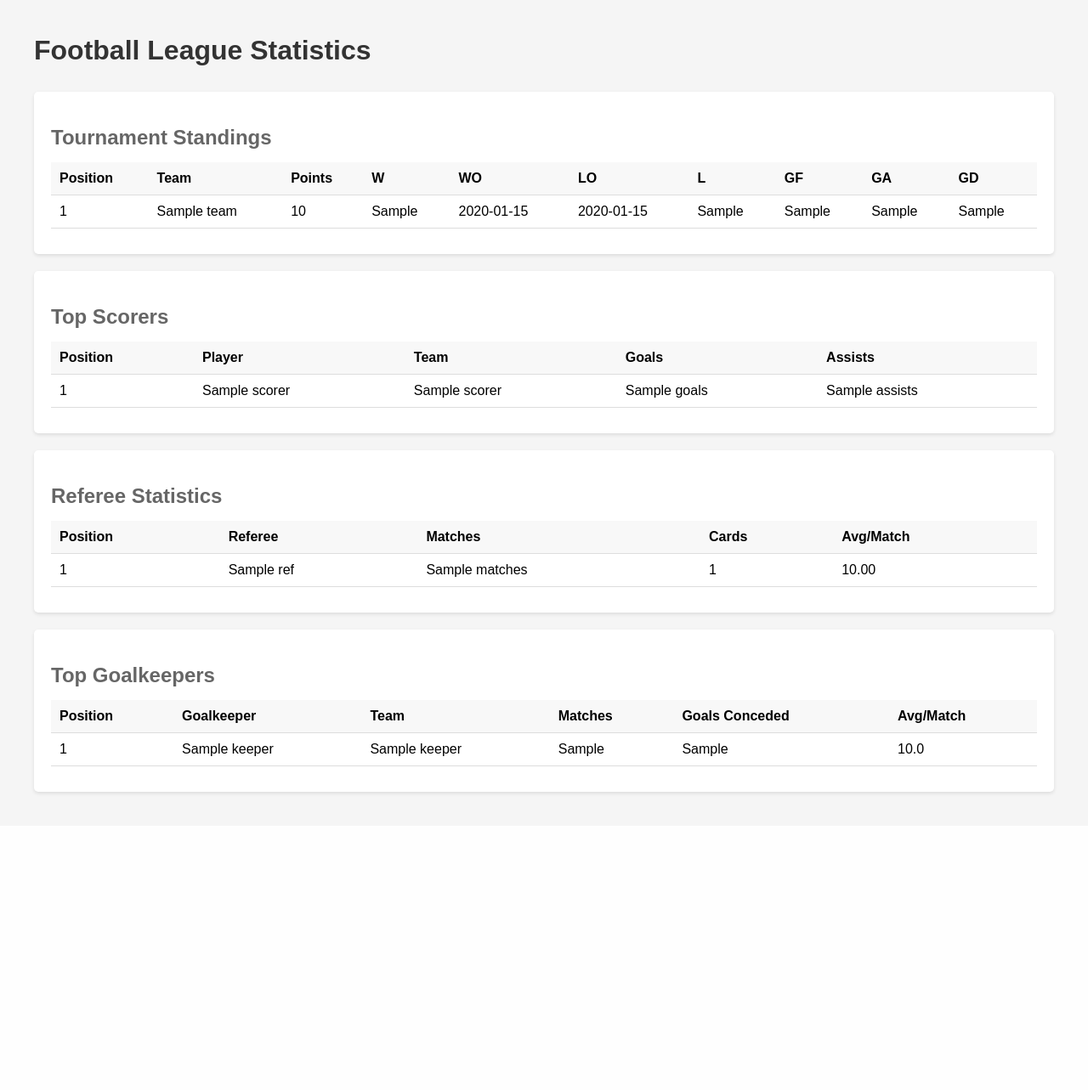
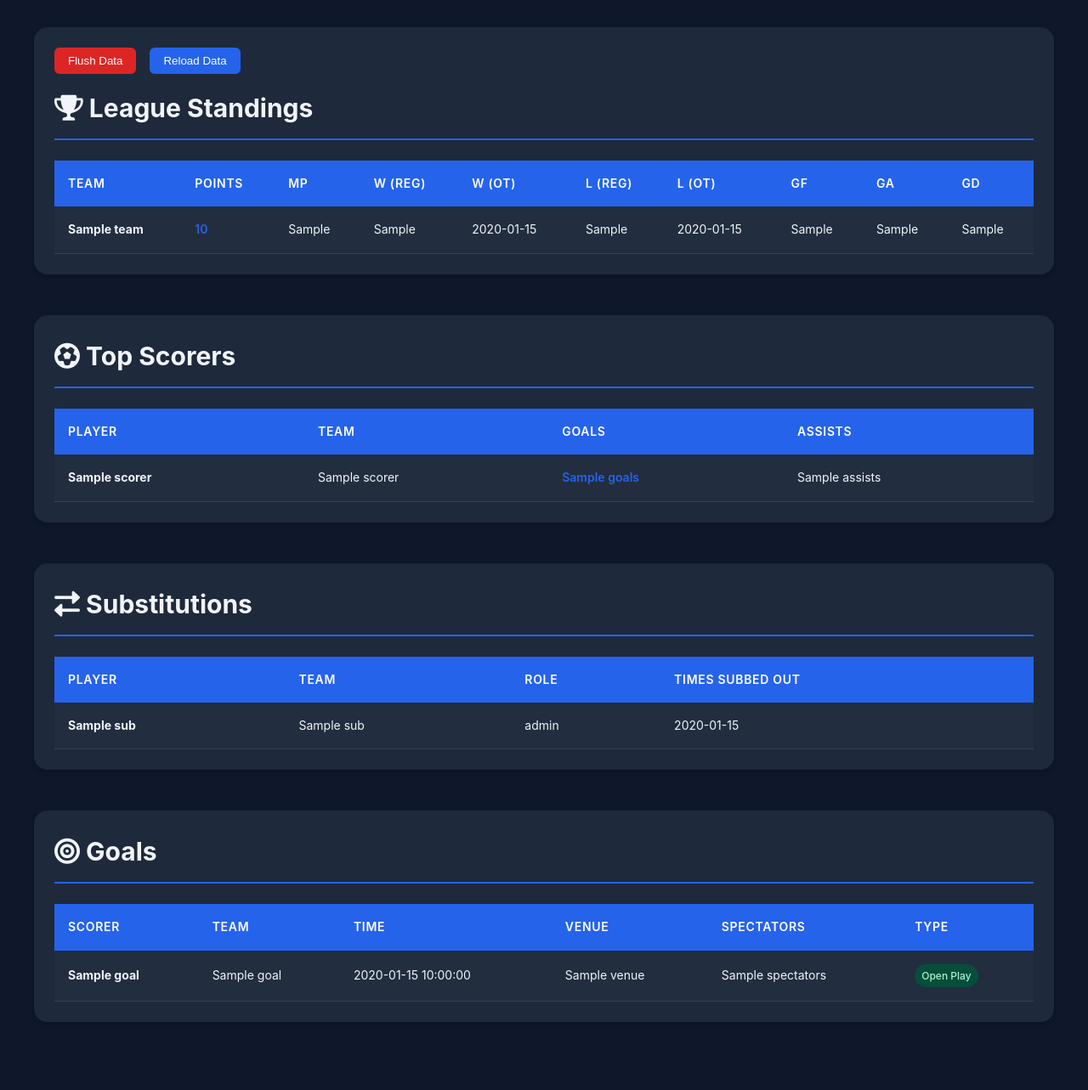
Before and after one commit to AprilisMaijs/football_stats, a Flask app: template src/interface/templates/index.html in a window 1280 px wide. Shown: the whole page at 85% size. Before the commit the page ends 936 px from the top, so only its background shows below. Run offline with Flask 3, Linux system fonts and the light colour scheme; the template is opened without the code that fills it: most values are stand-ins (such as "Sample title", 1, 10 or a date in 2020).

Commit message:
interface improvements, db flush, new calculators

```diff
--- a/src/database/models.py
+++ b/src/database/models.py
@@ -1,4 +1,4 @@
-from sqlalchemy import Column, Integer, String, Float, ForeignKey, DateTime, Boolean, Table
+from sqlalchemy import Column, Integer, String, ForeignKey, DateTime, Boolean
 from sqlalchemy.ext.declarative import declarative_base
 from sqlalchemy.orm import relationship
 
@@ -58,6 +58,7 @@
     referee = relationship("Referee", back_populates="match_referees")
 
 
+# noinspection PyTypeChecker
 class Match(Base):
     __tablename__ = 'matches'
 
@@ -92,6 +93,7 @@
     # Relationships
     match = relationship("Match", back_populates="goals")
     team = relationship("Team", back_populates="goals")
+    # noinspection PyTypeChecker
     scorer = relationship("Player", foreign_keys=[scorer_id], back_populates="goals_scored")
     assist1 = relationship("Player", foreign_keys=[assist1_id], back_populates="first_assists")
     assist2 = relationship("Player", foreign_keys=[assist2_id], back_populates="second_assists")
--- a/src/initialize.py
+++ b/src/initialize.py
@@ -1,5 +1,5 @@
 import os
-from database.database import init_db, SessionLocal, engine
+from database.database import SessionLocal, engine
 from database.models import Base
 from parsers.json_parser import MatchParser
 
--- a/src/interface/app.py
+++ b/src/interface/app.py
@@ -1,28 +1,49 @@
-from flask import Flask, render_template
-from src.database.database import SessionLocal
+from flask import Flask, render_template, jsonify
+from src.database.database import SessionLocal, init_db, engine
+from src.database.models import Base
 from src.statistics.standings_calculator import StandingsCalculator
 from src.statistics.scorers_calculator import TopScorersCalculator
+from src.statistics.substitutions_calculator import SubstitutionCalculator
+from src.statistics.popular_goals_calculator import PopularGoalsCalculator
+from src.initialize import initialize_database
 
 app = Flask(__name__)
-
 
 @app.route('/')
 def index():
     db = SessionLocal()
     try:
-        # Get all statistics
         standings_calc = StandingsCalculator(db)
         scorers_calc = TopScorersCalculator(db)
+        substitutions_calc = SubstitutionCalculator(db)
+        popular_goals_calc = PopularGoalsCalculator(db)
 
         data = {
             'standings': standings_calc.calculate_standings(),
-            'scorers': scorers_calc.calculate_top_scorers()
+            'scorers': scorers_calc.calculate_top_scorers(),
+            'substitutions': substitutions_calc.calculate_substitution_stats(),
+            'goals': popular_goals_calc.calculate_popular_goals()
         }
-
         return render_template('index.html', data=data)
     finally:
         db.close()
 
+@app.route('/api/flush', methods=['POST'])
+def flush_data():
+    try:
+        Base.metadata.drop_all(bind=engine)
+        init_db()
+        return jsonify({"status": "success", "message": "Database flushed successfully"})
+    except Exception as e:
+        return jsonify({"status": "error", "message": str(e)}), 500
+
+@app.route('/api/reload', methods=['POST'])
+def reload_data():
+    try:
+        initialize_database()
+        return jsonify({"status": "success", "message": "Data reloaded successfully"})
+    except Exception as e:
+        return jsonify({"status": "error", "message": str(e)}), 500
 
 if __name__ == '__main__':
     app.run(debug=True)
--- a/src/interface/templates/index.html
+++ b/src/interface/templates/index.html
@@ -1,13 +1,33 @@
 <!DOCTYPE html>
-<html>
+<html lang="en">
 <head>
-    <title>Football League Statistics</title>
+    <meta charset="UTF-8">
+    <meta name="viewport" content="width=device-width, initial-scale=1.0">
+    <title>Football Statistics</title>
+    <link rel="stylesheet" href="https://cdnjs.cloudflare.com/ajax/libs/font-awesome/6.0.0/css/all.min.css">
     <style>
+        :root {
+            --primary-color: #2563eb;
+            --secondary-color: #1e40af;
+            --background-dark: #0f172a;
+            --card-bg: #1e293b;
+            --hover-bg: #334155;
+            --text-primary: #f1f5f9;
+            --text-secondary: #94a3b8;
+        }
+
+        * {
+            box-sizing: border-box;
+            margin: 0;
+            padding: 0;
+        }
+
         body {
-            font-family: Arial, sans-serif;
-            margin: 0;
-            padding: 20px;
-            background-color: #f5f5f5;
+            font-family: 'Inter', system-ui, -apple-system, sans-serif;
+            background-color: var(--background-dark);
+            color: var(--text-primary);
+            line-height: 1.6;
+            padding: 2rem;
         }
 
         .container {
@@ -16,86 +36,171 @@
         }
 
         .section {
-            background-color: white;
-            padding: 20px;
-            margin-bottom: 20px;
-            border-radius: 5px;
-            box-shadow: 0 2px 4px rgba(0,0,0,0.1);
+            margin-bottom: 3rem;
+            background: var(--card-bg);
+            border-radius: 1rem;
+            padding: 1.5rem;
+            box-shadow: 0 4px 6px -1px rgba(0, 0, 0, 0.1), 0 2px 4px -1px rgba(0, 0, 0, 0.06);
         }
 
         h1 {
-            color: #333;
-            margin-bottom: 30px;
+            font-size: 1.875rem;
+            color: var(--text-primary);
+            margin-bottom: 1.5rem;
+            padding-bottom: 0.75rem;
+            border-bottom: 2px solid var(--primary-color);
         }
 
-        h2 {
-            color: #666;
-            margin-bottom: 15px;
+        .table-container {
+            overflow-x: auto;
         }
 
         table {
             width: 100%;
             border-collapse: collapse;
-            margin-bottom: 10px;
+            font-size: 0.875rem;
+        }
+
+        th {
+            background: var(--primary-color);
+            color: white;
+            font-weight: 600;
+            text-transform: uppercase;
+            letter-spacing: 0.05em;
+            padding: 1rem;
+            text-align: left;
+        }
+
+        td {
+            padding: 1rem;
+            border-bottom: 1px solid var(--hover-bg);
+        }
+
+        tr:nth-child(even) {
+            background: rgba(255, 255, 255, 0.02);
+        }
+
+        tr:hover {
+            background: var(--hover-bg);
+            transition: background-color 0.2s ease;
+        }
+
+        .stat-value {
+            font-weight: 600;
+            color: var(--primary-color);
+        }
+
+        .badge {
+            display: inline-block;
+            padding: 0.25rem 0.5rem;
+            border-radius: 9999px;
+            font-size: 0.75rem;
+            font-weight: 500;
+        }
+
+        .badge-success {
+            background: #064e3b;
+            color: #a7f3d0;
+        }
+
+        .badge-danger {
+            background: #7f1d1d;
+            color: #fecaca;
+        }
+
+        .btn-primary, .btn-danger {
+            padding: 0.5rem 1rem;
+            border-radius: 0.375rem;
+            font-weight: 500;
+            cursor: pointer;
+            border: none;
+            transition: all 0.2s;
+        }
+
+        .btn-primary {
+            background: var(--primary-color);
+            color: white;
+        }
+
+        .btn-danger {
+            background: #dc2626;
+            color: white;
+        }
+
+        .btn-primary:hover {
+            background: var(--secondary-color);
+        }
+
+        .btn-danger:hover {
+            background: #b91c1c;
+        }
+
+        @media (max-width: 768px) {
+            body {
+                padding: 1rem;
+            }
+
+            .section {
+                padding: 1rem;
+                margin-bottom: 2rem;
+            }
+
+            h1 {
+                font-size: 1.5rem;
             }
 
             th, td {
-            padding: 10px;
-            text-align: left;
-            border-bottom: 1px solid #ddd;
+                padding: 0.75rem;
+                font-size: 0.75rem;
             }
-
-        th {
-            background-color: #f8f8f8;
-            font-weight: bold;
-        }
-
-        tr:hover {
-            background-color: #f5f5f5;
         }
     </style>
 </head>
 <body>
     <div class="container">
-        <h1>Football League Statistics</h1>
-
         <div class="section">
-            <h2>Tournament Standings</h2>
+            <div style="display: flex; gap: 1rem; margin-bottom: 1rem;">
+                <button onclick="flushData()" class="btn-danger">Flush Data</button>
+                <button onclick="reloadData()" class="btn-primary">Reload Data</button>
+            </div>
+            <h1><i class="fas fa-trophy"></i> League Standings</h1>
+            <div class="table-container">
                 <table>
                     <tr>
-                    <th>Position</th>
                         <th>Team</th>
                         <th>Points</th>
-                    <th>W</th>
-                    <th>WO</th>
-                    <th>LO</th>
-                    <th>L</th>
+                        <th>MP</th>
+                        <th>W (Reg)</th>
+                        <th>W (OT)</th>
+                        <th>L (Reg)</th>
+                        <th>L (OT)</th>
                         <th>GF</th>
                         <th>GA</th>
                         <th>GD</th>
                     </tr>
                     {% for team in data.standings %}
                     <tr>
-                    <td>{{ loop.index }}</td>
-                    <td>{{ team.team_name }}</td>
-                    <td>{{ team.points }}</td>
+                        <td><strong>{{ team.team_name }}</strong></td>
+                        <td class="stat-value">{{ team.points }}</td>
+                        <td>{{ team.matches_played }}</td>
                         <td>{{ team.wins_regular }}</td>
                         <td>{{ team.wins_overtime }}</td>
+                        <td>{{ team.losses_regular }}</td>
                         <td>{{ team.losses_overtime }}</td>
-                    <td>{{ team.losses_regular }}</td>
                         <td>{{ team.goals_for }}</td>
                         <td>{{ team.goals_against }}</td>
-                    <td>{{ team.goal_difference }}</td>
+                        <td class="{{ 'stat-value' if team.goal_difference > 0 else '' }}">{{ team.goal_difference }}</td>
                     </tr>
                     {% endfor %}
                 </table>
             </div>
+        </div>
 
         <div class="section">
-            <h2>Top Scorers</h2>
+            <h1><i class="fas fa-futbol"></i> Top Scorers</h1>
+            <div class="table-container">
                 <table>
                     <tr>
-                    <th>Position</th>
                         <th>Player</th>
                         <th>Team</th>
                         <th>Goals</th>
@@ -103,61 +208,98 @@
                     </tr>
                     {% for scorer in data.scorers %}
                     <tr>
-                    <td>{{ loop.index }}</td>
-                    <td>{{ scorer.player_name }}</td>
+                        <td><strong>{{ scorer.player_name }}</strong></td>
                         <td>{{ scorer.team_name }}</td>
-                    <td>{{ scorer.goals }}</td>
+                        <td class="stat-value">{{ scorer.goals }}</td>
                         <td>{{ scorer.assists }}</td>
                     </tr>
                     {% endfor %}
                 </table>
             </div>
-
-        <div class="section">
-            <h2>Referee Statistics</h2>
-            <table>
-                <tr>
-                    <th>Position</th>
-                    <th>Referee</th>
-                    <th>Matches</th>
-                    <th>Cards</th>
-                    <th>Avg/Match</th>
-                </tr>
-                {% for ref in data.referees %}
-                <tr>
-                    <td>{{ loop.index }}</td>
-                    <td>{{ ref.referee_name }}</td>
-                    <td>{{ ref.matches }}</td>
-                    <td>{{ ref.total_cards }}</td>
-                    <td>{{ "%.2f"|format(ref.avg_cards_per_match) }}</td>
-                </tr>
-                {% endfor %}
-            </table>
         </div>
 
         <div class="section">
-            <h2>Top Goalkeepers</h2>
+            <h1><i class="fas fa-exchange-alt"></i> Substitutions</h1>
+            <div class="table-container">
                 <table>
                     <tr>
-                    <th>Position</th>
-                    <th>Goalkeeper</th>
+                        <th>Player</th>
                         <th>Team</th>
-                    <th>Matches</th>
-                    <th>Goals Conceded</th>
-                    <th>Avg/Match</th>
+                        <th>Role</th>
+                        <th>Times Subbed Out</th>
                     </tr>
-                {% for keeper in data.keepers %}
+                    {% for sub in data.substitutions %}
                     <tr>
-                    <td>{{ loop.index }}</td>
-                    <td>{{ keeper.keeper_name }}</td>
-                    <td>{{ keeper.team_name }}</td>
-                    <td>{{ keeper.matches_played }}</td>
-                    <td>{{ keeper.goals_conceded }}</td>
-                    <td>{{ "%.1f"|format(keeper.avg_goals_conceded) }}</td>
+                        <td><strong>{{ sub.player_name }}</strong></td>
+                        <td>{{ sub.team_name }}</td>
+                        <td>{{ sub.role }}</td>
+                        <td>{{ sub.times_subbed_out }}</td>
                     </tr>
                     {% endfor %}
                 </table>
             </div>
         </div>
+
+        <div class="section">
+            <h1><i class="fas fa-bullseye"></i> Goals</h1>
+            <div class="table-container">
+                <table>
+                    <tr>
+                        <th>Scorer</th>
+                        <th>Team</th>
+                        <th>Time</th>
+                        <th>Venue</th>
+                        <th>Spectators</th>
+                        <th>Type</th>
+                    </tr>
+                    {% for goal in data.goals %}
+                    <tr>
+                        <td><strong>{{ goal.scorer_name }}</strong></td>
+                        <td>{{ goal.team_name }}</td>
+                        <td>{{ goal.time }}</td>
+                        <td>{{ goal.venue }}</td>
+                        <td>{{ goal.spectators }}</td>
+                        <td>
+                            <span class="badge {{ 'badge-success' if not goal.is_penalty else 'badge-danger' }}">
+                                {{ "Penalty" if goal.is_penalty else "Open Play" }}
+                            </span>
+                        </td>
+                    </tr>
+                    {% endfor %}
+                </table>
+            </div>
+        </div>
+    </div>
+    <script>
+        async function flushData() {
+            if (!confirm('Are you sure you want to flush all data?')) return;
+
+            try {
+                const response = await fetch('/api/flush', { method: 'POST' });
+                const data = await response.json();
+                if (data.status === 'success') {
+                    location.reload();
+                } else {
+                    alert('Error: ' + data.message);
+                }
+            } catch (error) {
+                alert('Error: ' + error);
+            }
+        }
+
+        async function reloadData() {
+            try {
+                const response = await fetch('/api/reload', { method: 'POST' });
+                const data = await response.json();
+                if (data.status === 'success') {
+                    location.reload();
+                } else {
+                    alert('Error: ' + data.message);
+                }
+            } catch (error) {
+                alert('Error: ' + error);
+            }
+        }
+    </script>
 </body>
 </html>
```
Also changed, not shown: src/main.py (+16 -1 lines), src/statistics/popular_goals_calculator.py (added, +62 -0 lines), src/statistics/show_stats.py (+15 -2 lines), src/statistics/substitutions_calculator.py (added, +66 -0 lines), src/football_stats.db, 1 other file. Lines whose indentation alone changed are shown as unchanged.
